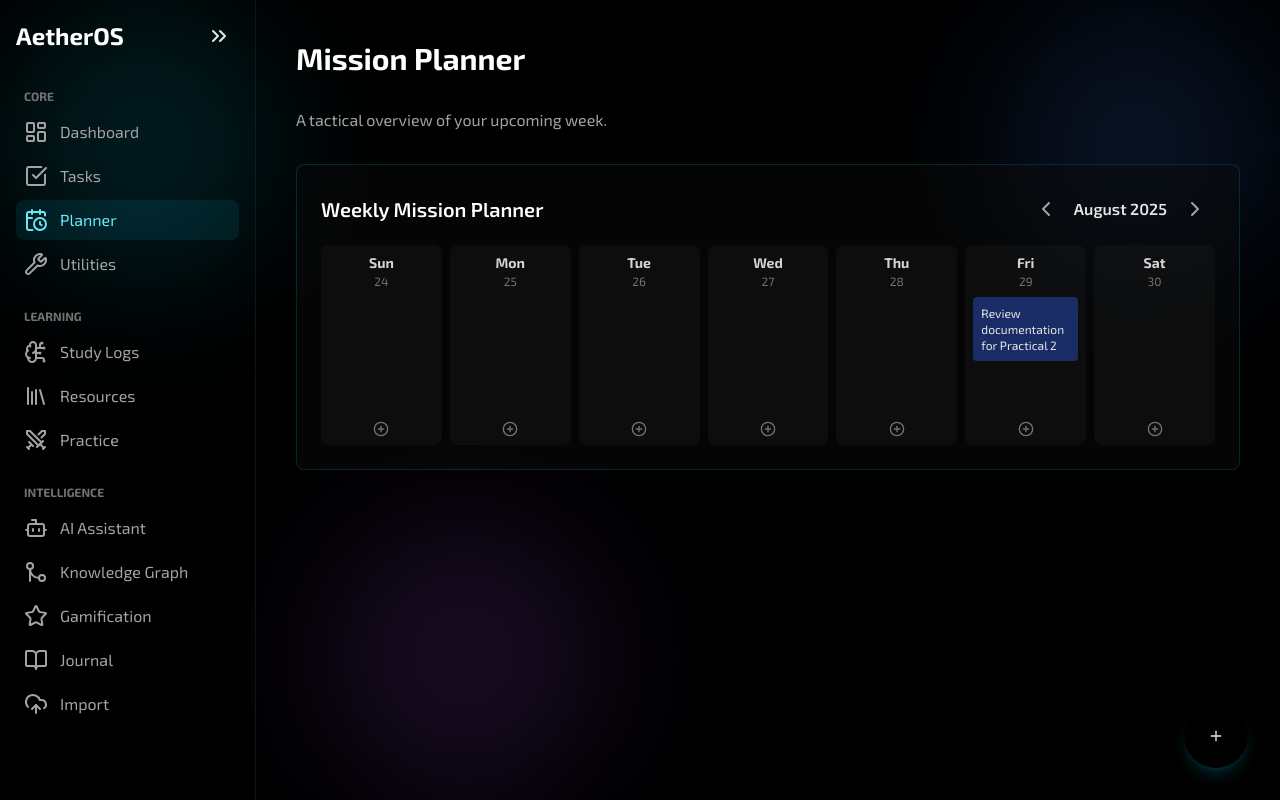
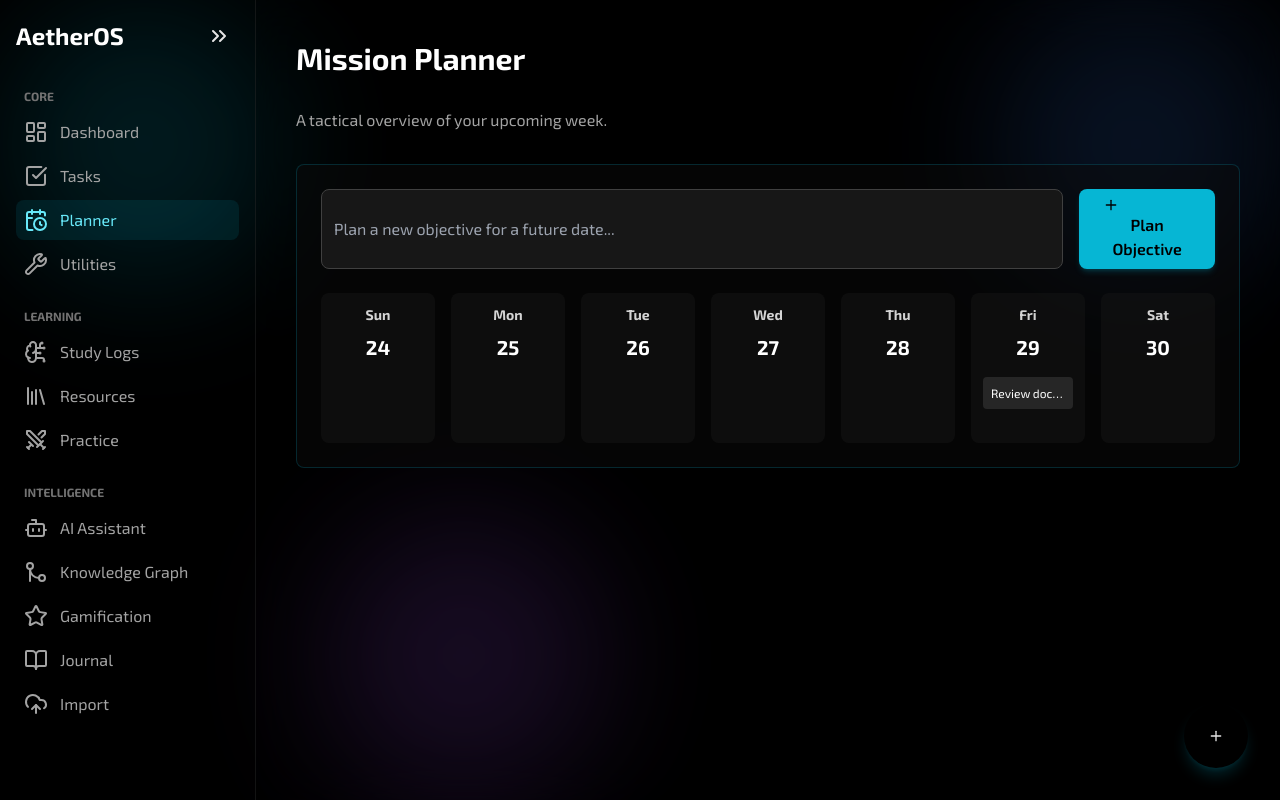
Before and after one commit to stoic-bruh/Aether-OS, a Next.js app: page /planner in a window 1280 px wide. Built offline with nearby package versions, Linux system fonts and the light colour scheme.

Commit message:
fix: correct due_date type in MissionPlanner

```diff
--- a/components/MissionPlanner.tsx
+++ b/components/MissionPlanner.tsx
@@ -1,19 +1,23 @@
 'use client';
-import { useState, useEffect } from 'react';
-import { ChevronLeft, ChevronRight, PlusCircle } from 'lucide-react';
+import { useState } from 'react';
 import { useRouter } from 'next/navigation';
+import { Plus, Calendar as CalendarIcon } from 'lucide-react';
 
+// --- Type Definition Fix ---
 type Task = {
   id: string;
   title: string;
   priority: number;
-  due_date: string;
+  due_date: string | null; // This now correctly allows for null
+  completed: boolean;
 };
+// -------------------------
 
-const getWeekDays = (start: Date) => {
+// Helper to get dates for the next 7 days
+const getNextSevenDays = () => {
   const days = [];
   for (let i = 0; i < 7; i++) {
-    const date = new Date(start);
+    const date = new Date();
     date.setDate(date.getDate() + i);
     days.push(date);
   }
@@ -21,76 +25,59 @@ const getWeekDays = (start: Date) => {
 };
 
 export default function MissionPlanner({ tasks }: { tasks: Task[] }) {
-  const [weekStart, setWeekStart] = useState(new Date());
+  const [newTask, setNewTask] = useState({ title: '', date: new Date() });
   const router = useRouter();
-  const weekDays = getWeekDays(weekStart);
 
-  const addTask = async (date: Date) => {
-    const title = prompt("Enter new task title for " + date.toLocaleDateString());
-    if (title) {
+  const handleAddTask = async () => {
+    if (!newTask.title.trim()) return;
     await fetch('/api/tasks', {
       method: 'POST',
       headers: { 'Content-Type': 'application/json' },
-        body: JSON.stringify({ title, priority: 3, due_date: date.toISOString() }),
+      body: JSON.stringify({ title: newTask.title, due_date: newTask.date.toISOString(), priority: 3 }),
     });
+    setNewTask({ title: '', date: new Date() });
     router.refresh();
-    }
   };
 
-  const tasksByDate = tasks.reduce((acc, task) => {
-    const date = new Date(task.due_date).toISOString().split('T')[0];
-    if (!acc[date]) acc[date] = [];
-    acc[date].push(task);
-    return acc;
-  }, {} as Record<string, Task[]>);
+  const days = getNextSevenDays();
 
   return (
-    <div className="card-container">
-      <div className="flex justify-between items-center mb-4">
-        <h2 className="text-xl font-semibold text-white">Weekly Mission Planner</h2>
-        <div className="flex items-center gap-2">
-          <button onClick={() => setWeekStart(d => new Date(d.setDate(d.getDate() - 7)))} className="btn-ghost p-2"><ChevronLeft /></button>
-          <span className="font-semibold text-sm md:text-base">{weekStart.toLocaleDateString('en-US', { month: 'long', year: 'numeric' })}</span>
-          <button onClick={() => setWeekStart(d => new Date(d.setDate(d.getDate() + 7)))} className="btn-ghost p-2"><ChevronRight /></button>
-        </div>
+    <div className="card-container space-y-6">
+      <div className="flex flex-col md:flex-row gap-4">
+        <input
+          type="text"
+          value={newTask.title}
+          onChange={(e) => setNewTask({ ...newTask, title: e.target.value })}
+          placeholder="Plan a new objective for a future date..."
+          className="input-field flex-grow"
+        />
+        <button onClick={handleAddTask} className="btn-primary">
+          <Plus className="mr-2 h-4 w-4" /> Plan Objective
+        </button>
       </div>
 
-      {/* Desktop Grid View */}
-      <div className="hidden md:grid grid-cols-7 gap-2">
-        {weekDays.map(day => (
-          <div key={day.toISOString()} className="bg-neutral-900/50 rounded-lg p-2 min-h-[200px] flex flex-col">
-            <p className="text-center font-bold text-sm text-neutral-300">{day.toLocaleDateString('en-US', { weekday: 'short' })}</p>
-            <p className="text-center text-xs text-neutral-500 mb-2">{day.getDate()}</p>
-            <div className="space-y-2 flex-grow">
-              {(tasksByDate[day.toISOString().split('T')[0]] || []).map(event => (
-                <div key={event.id} className="p-2 rounded text-xs bg-blue-900/70">{event.title}</div>
-              ))}
-            </div>
-            <button onClick={() => addTask(day)} className="mt-2 text-neutral-500 hover:text-cyan-400 self-center"><PlusCircle size={16}/></button>
-          </div>
-        ))}
-      </div>
-
-      {/* Mobile List View */}
-      <div className="md:hidden space-y-4">
-        {weekDays.map(day => (
-          <div key={day.toISOString()} className="bg-neutral-900/50 rounded-lg p-3">
-            <div className="flex justify-between items-center mb-2">
-              <p className="font-bold text-neutral-300">{day.toLocaleDateString('en-US', { weekday: 'long', day: 'numeric' })}</p>
-              <button onClick={() => addTask(day)} className="text-neutral-500 hover:text-cyan-400"><PlusCircle size={18}/></button>
-            </div>
-            <div className="space-y-2 pl-2 border-l-2 border-neutral-700">
-              {(tasksByDate[day.toISOString().split('T')[0]] || []).length > 0 ? (
-                (tasksByDate[day.toISOString().split('T')[0]] || []).map(event => (
-                  <div key={event.id} className="p-2 rounded text-sm bg-blue-900/70">{event.title}</div>
-                ))
-              ) : (
-                <p className="text-xs text-neutral-600 italic pl-2">No objectives.</p>
-              )}
-            </div>
+      <div className="grid grid-cols-1 md:grid-cols-7 gap-4">
+        {days.map(day => {
+          const tasksForDay = tasks.filter(t => t.due_date && new Date(t.due_date).toDateString() === day.toDateString());
+          return (
+            <div key={day.toISOString()} className="bg-neutral-900/50 p-3 rounded-lg min-h-[150px]">
+              <p className="font-bold text-center text-sm text-neutral-300 mb-2">
+                {day.toLocaleDateString('en-US', { weekday: 'short' })}
+              </p>
+              <p className="font-bold text-center text-xl text-white mb-4">
+                {day.getDate()}
+              </p>
+              <div className="space-y-2">
+                {tasksForDay.map(task => (
+                  <div key={task.id} className="text-xs p-2 bg-neutral-800 rounded text-center text-white truncate">
+                    {task.title}
                   </div>
                 ))}
               </div>
             </div>
           );
+        })}
+      </div>
+    </div>
+  );
 }
```
Lines whose indentation alone changed are shown as unchanged.
